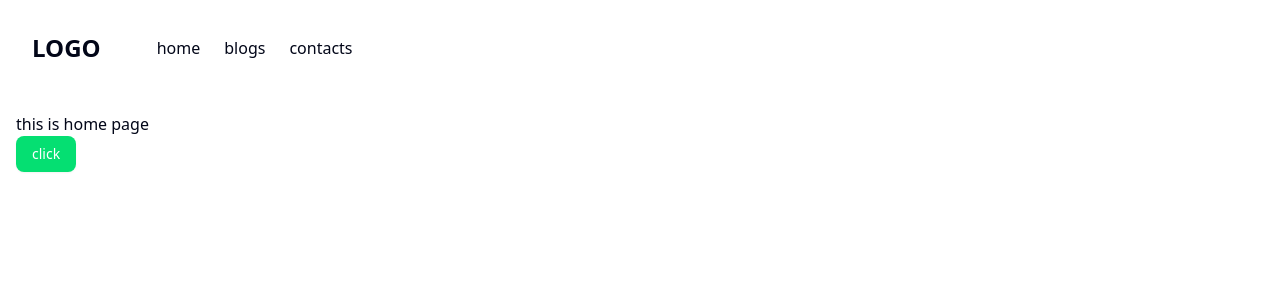
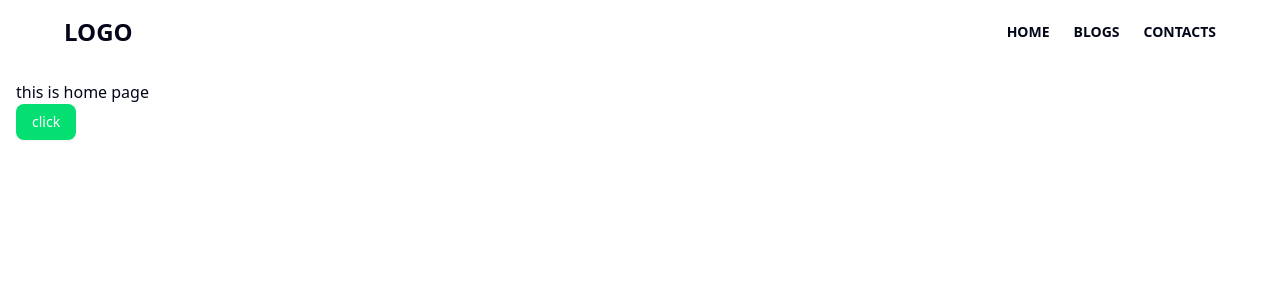
Before and after one commit to shadon016/blogApp, a Next.js app: page / in a window 1280 px wide. Shown: the top 300 px of the page. Built offline with nearby package versions, Linux system fonts and the light colour scheme.

Commit message:
completed nav

```diff
--- a/app/globals.css
+++ b/app/globals.css
@@ -126,6 +126,6 @@
 }
 @layer components {
   .wrapper {
-    @apply p-[2rem];
+    @apply px-[4rem] py-4 uppercase font-semibold text-sm;
   }
 }
--- a/components/Nav.jsx
+++ b/components/Nav.jsx
@@ -1,22 +1,22 @@
-// import {
-//   DropdownMenu,
-//   DropdownMenuContent,
-//   DropdownMenuItem,
-//   DropdownMenuLabel,
-//   DropdownMenuSeparator,
-//   DropdownMenuTrigger,
-// } from "@/components/ui/dropdown-menu"
+import {
+  DropdownMenu,
+  DropdownMenuContent,
+  DropdownMenuItem,
+  DropdownMenuLabel,
+  DropdownMenuTrigger,
+} from "@/components/ui/dropdown-menu";
+import { Avatar, AvatarImage } from "@/components/ui/avatar.jsx";
 import Link from "next/link";
 import Logo from "@/components/logo.jsx";
 
 const Nav = ({ navItems }) => {
   return (
-    <div className="flex gap-6 items-center">
+    <nav className="">
       <div className="wrapper">
+        <div className="flex justify-between items-center">
           <Link href="/">
             <Logo />
           </Link>
-      </div>
           <div className="flex gap-6">
             {navItems?.map((navlink, index) => (
               <div key={index}>
@@ -25,6 +25,8 @@ const Nav = ({ navItems }) => {
             ))}
           </div>
         </div>
+      </div>
+    </nav>
   );
 };
 
```
Lines whose indentation alone changed are shown as unchanged.
